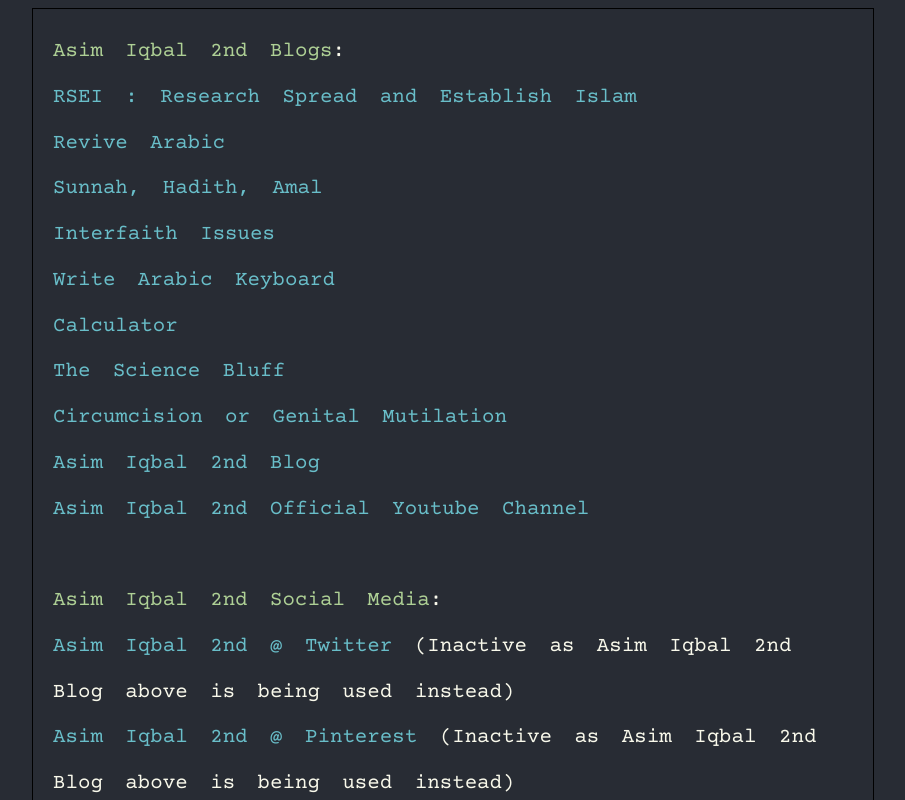
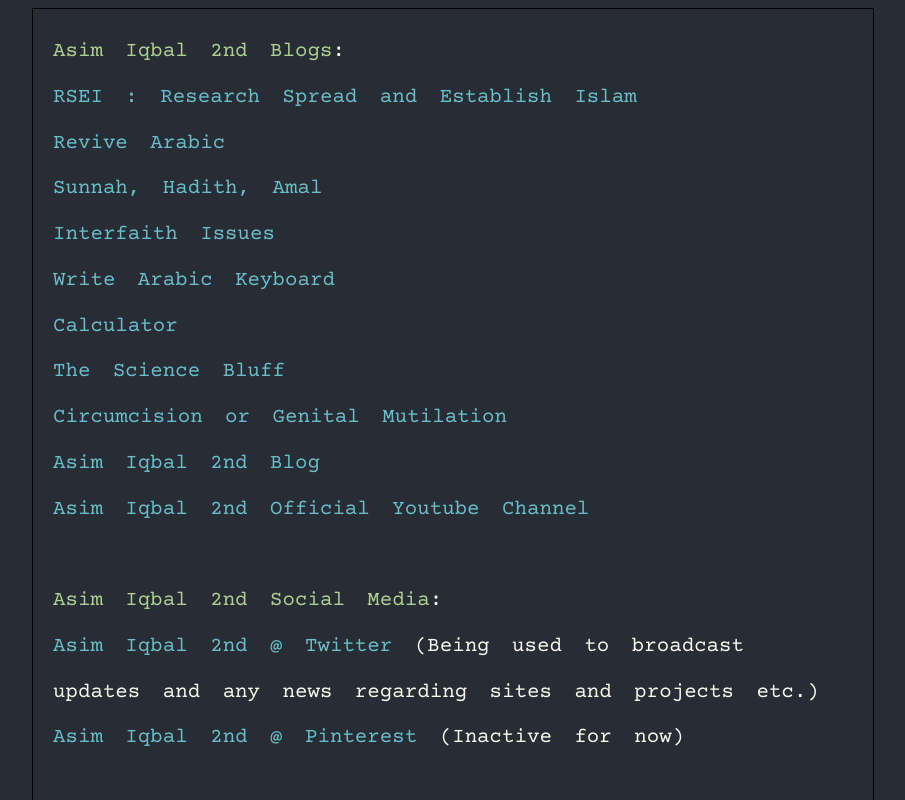
Before and after one commit to AsimIqbal2nd/asimiqbal2nd.github.io, a plain HTML site: page index.html in a window 1280 px wide. Shown: the top 800 px of the page, without its empty margins (187-1092 px from the left). Drawn offline with nearby package versions, Linux system fonts and the light colour scheme; a web font is replaced by a local one.

Commit message:
Update index.html

```diff
--- a/index.html
+++ b/index.html
@@ -65,8 +65,8 @@ border: 1px solid black;
 <a href="https://www.youtube.com/@asimiqbal2nd" target="_blank">Asim Iqbal 2nd Official Youtube Channel</a><br>
 <br>
 <b>Asim Iqbal 2nd Social Media</b>:<br>
-<a href="https://twitter.com/asimiqbal2nd" target="_blank">Asim Iqbal 2nd @ Twitter</a> (Inactive as Asim Iqbal 2nd Blog above is being used instead)<br>
-<a href="https://www.pinterest.com/asimiqbal2nd/" target="_blank">Asim Iqbal 2nd @ Pinterest</a> (Inactive as Asim Iqbal 2nd Blog above is being used instead)<br>
+<a href="https://twitter.com/asimiqbal2nd" target="_blank">Asim Iqbal 2nd @ Twitter</a> (Being used to broadcast updates and any news regarding sites and projects etc.)<br>
+<a href="https://www.pinterest.com/asimiqbal2nd/" target="_blank">Asim Iqbal 2nd @ Pinterest</a> (Inactive for now)<br>
 <br>
 <b>Contact</b>:<br>
 <a href="https://asimiqbal2nd.blogspot.com/p/contact-asim-iqbal-2nd.html" target="_blank">Contact Asim Iqbal 2nd : with details on which matters you may contact for and some more details about me</a>.<br>
```
